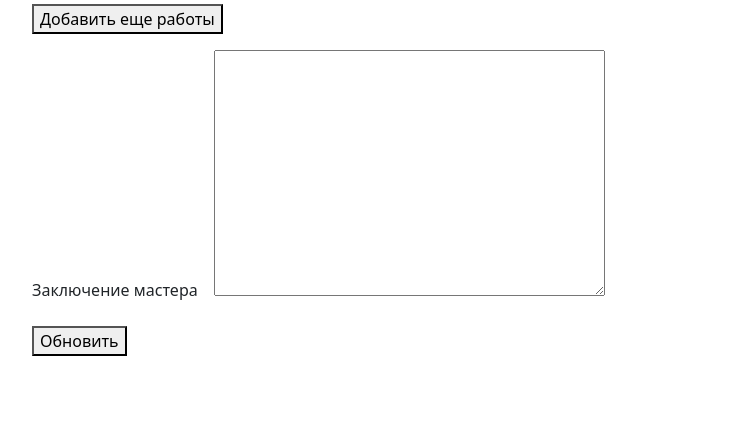
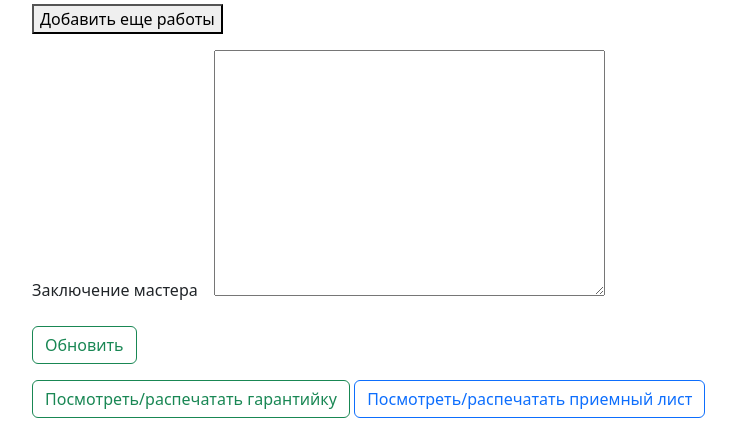
Before and after one commit to OlegChausov/rembase, a Django app: page /order/2/ in a window 1280 px wide. Shown: the part 2030-2464 px from the top of the page, without its empty margins (50-786 px from the left). Before the commit the page ends 2386 px from the top, so only its background shows below. Run offline with Django 5.2, Linux system fonts and the light colour scheme; data comes from the database, SQL or seed files in the repository; some libraries are stand-ins or nearby versions.

Commit message:
added some buttons

```diff
--- a/fixorder/models.py
+++ b/fixorder/models.py
@@ -69,3 +69,9 @@ class Order(models.Model):
 
     def get_absolute_url(self):
         return reverse('order', kwargs={'pk': self.pk})
+
+    def get_warrantydoc_url(self):
+        return reverse('warrantydoc', kwargs={'pk': self.pk})
+
+    def get_commingdoc_url(self):
+        return reverse('commingdoc', kwargs={'pk': self.pk})
--- a/fixorder/templates/fixorder/orderlist.html
+++ b/fixorder/templates/fixorder/orderlist.html
@@ -27,7 +27,11 @@
                    | {{myo.initial_price}}
 				{% endif %}
         </p>
-	<p>Дата поступления заказа: {{myo.time_create|date:"d-m-Y H:i:s"}} <a href="{{ myo.get_absolute_url }}">Смотреть/обработать заказ</a></p>
+	<p>Дата поступления заказа: {{myo.time_create|date:"d-m-Y H:i:s"}}
+        <a href="{{ myo.get_absolute_url }} class="class="btn btn-outline-primary"">Смотреть/обработать заказ</a>
+        <a href="{{ myo.get_warrantydoc_urll }} class="class="btn btn-outline-success"">Посмотреть/распечатать гарантийку</a>
+        <a href="{{ myo.get_commingdoc_url }} class="class="btn btn-outline-primary"">Посмотреть/распечатать приемный лист</a>
+    </p>
     </div>
  <hr>
 	{% endfor %}
--- a/fixorder/templates/fixorder/show_edit_order.html
+++ b/fixorder/templates/fixorder/show_edit_order.html
@@ -33,7 +33,7 @@
         </div>
 
         <!-- Кнопка для показа скрытого блока -->
-        <button type="button" id="toggle-button">Добавить еще работы</button>
+        <button type="button" id="toggle-button" >Добавить еще работы</button>
         <p></p>
 
         <!-- Второй блок полей -->
@@ -58,10 +58,10 @@
             {% endfor %}
         </div>
 
-        <p><button type="submit">Обновить</button></p>
+        <p><button type="submit" class="btn btn-outline-success" >Обновить</button></p>
     </form>
+
 {% endif %}
-
 
 <script>
     document.getElementById('toggle-button').addEventListener('click', function () {
@@ -77,5 +77,7 @@
     });
 </script>
 
+<p><a href="{% url 'warrantydoc' pk=form.instance.pk %} class="class="btn btn-outline-success"">Посмотреть/распечатать гарантийку</a>
 
+<a href="{% url 'commingdoc' pk=form.instance.pk %} class="class="btn btn-outline-primary">Посмотреть/распечатать приемный лист</a></p>
 {% endblock %}
--- a/fixorder/views.py
+++ b/fixorder/views.py
@@ -3,7 +3,7 @@ from datetime import datetime
 from django.db.models import Q, Sum
 from django.http import request
 from django.shortcuts import render, get_object_or_404
-from django.urls import reverse_lazy
+from django.urls import reverse_lazy, reverse
 from django.views.generic import UpdateView, ListView, CreateView, TemplateView, DetailView
 
 from fixorder.forms import AddOrderForm
@@ -45,6 +45,9 @@ class Show_and_edit_order(UpdateView):
         self.object.save()
         return super().form_valid(form)
 
+
+
+
 class Show_orderlist(ListView):
     model = Order
     template_name = 'fixorder/orderlist.html'
@@ -66,6 +69,7 @@ class Show_orderlist(ListView):
             return Order.objects.filter(status__status='Активен').filter(
                     Q(client_phone__iregex=query) | Q(device__iregex=query) | Q(client_name__iregex=query) | Q(
                         client_telegram__iregex=query))
+
 
 class AddOrder(CreateView):
     # model = Order
```
Also changed, not shown: fixorder/migrations/0009_order_conclusion.py (added).
